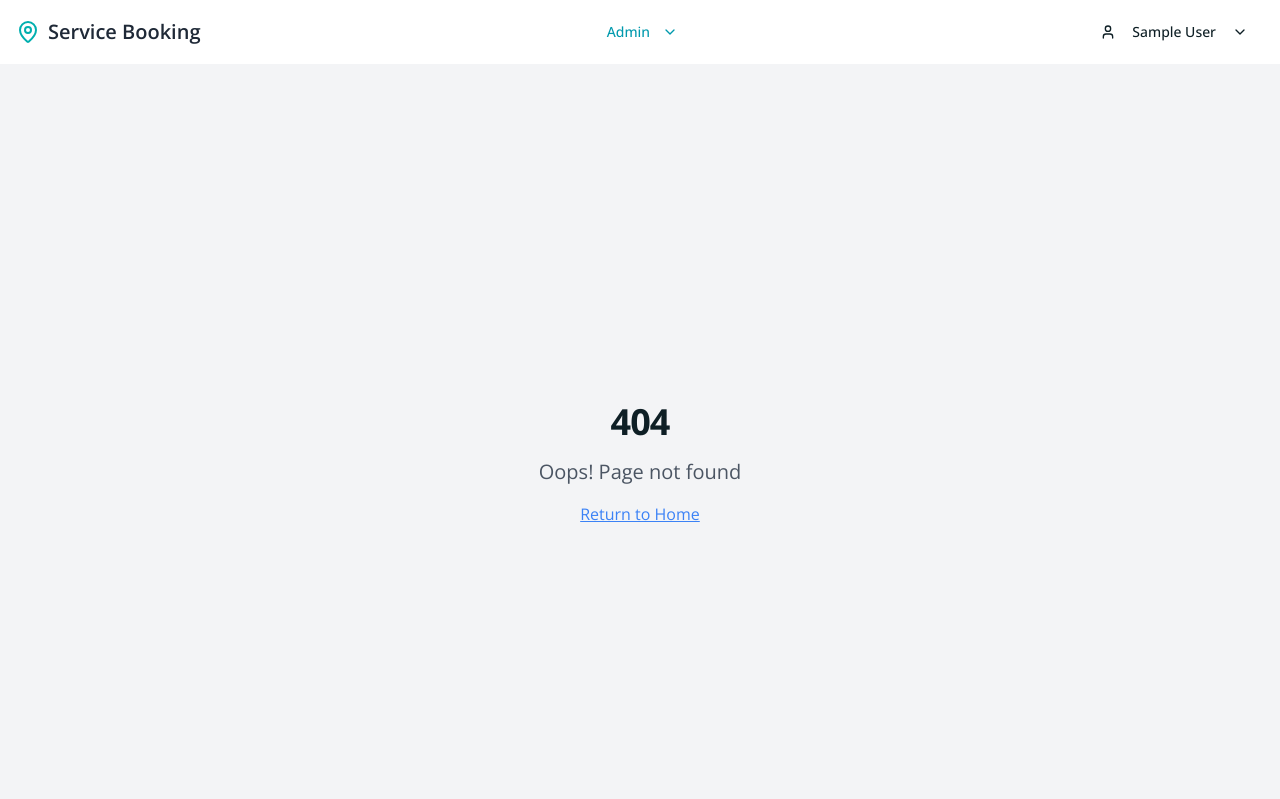
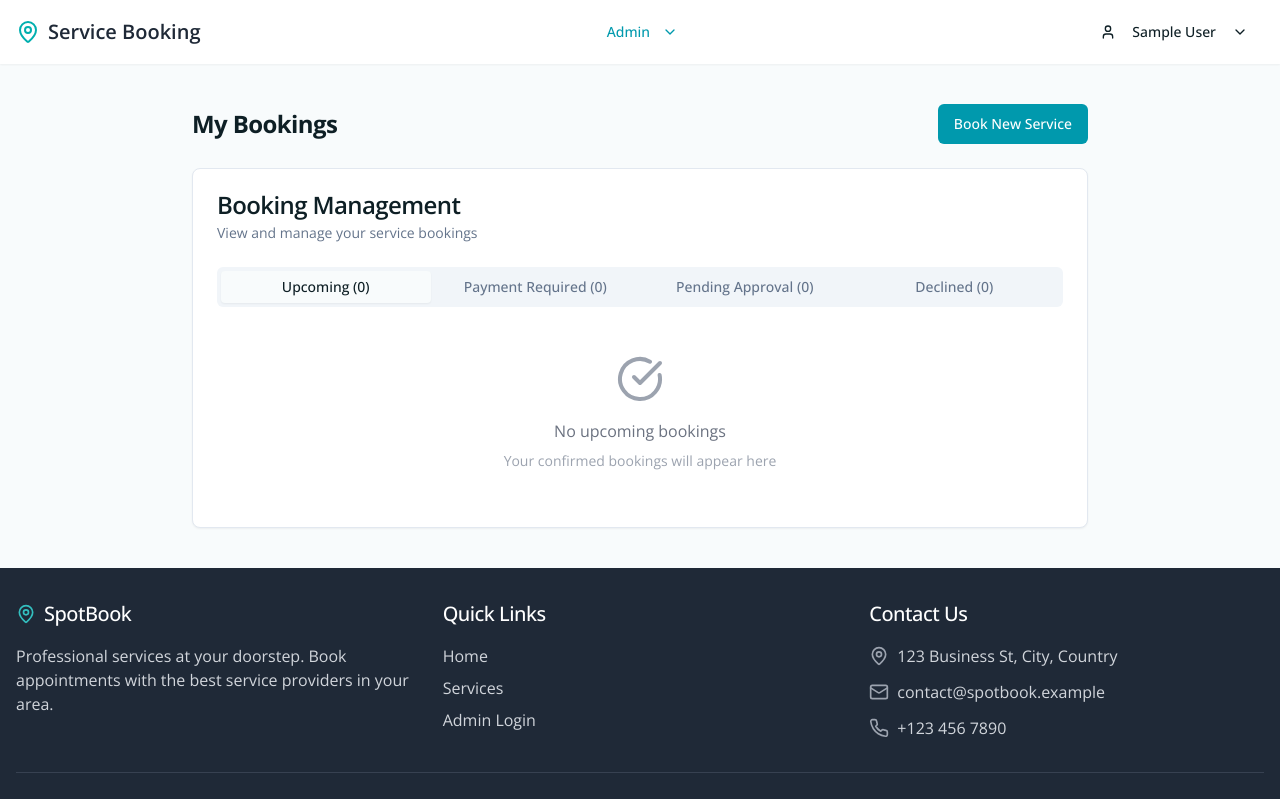
Before and after one commit to Amegbedzi-G/appoint-spot-distance-booking, a React (Vite) app: page /bookings in a window 1280 px wide. Shown: the top 799 px of the page. Built offline with nearby package versions, Linux system fonts and the light colour scheme; sample sign-in values are in the browser's storage.

Commit message:
Fix 404 error and booking status updates
- Fixed the 404 error.
- Implemented logic to update booking status to "upcoming", "approved", or "declined" based on payment and admin actions.

```diff
--- a/src/App.tsx
+++ b/src/App.tsx
@@ -79,6 +79,14 @@ const App = () => (
                   element={
                     <ProtectedRoute>
                       <MainLayout><ServicesPage /></MainLayout>
+                    </ProtectedRoute>
+                  }
+                />
+                <Route
+                  path="/bookings"
+                  element={
+                    <ProtectedRoute>
+                      <MainLayout><BookingsPage /></MainLayout>
                     </ProtectedRoute>
                   }
                 />
--- a/src/pages/BookingsPage.tsx
+++ b/src/pages/BookingsPage.tsx
@@ -7,30 +7,34 @@ import { Card, CardContent, CardDescription, CardHeader, CardTitle } from '@/com
 import { Badge } from '@/components/ui/badge';
 import { Button } from '@/components/ui/button';
 import { Tabs, TabsContent, TabsList, TabsTrigger } from '@/components/ui/tabs';
-import { Calendar, Clock, MapPin, CreditCard, CheckCircle } from 'lucide-react';
+import { Calendar, Clock, MapPin, CreditCard, CheckCircle, XCircle, Clock3 } from 'lucide-react';
 
 const BookingsPage = () => {
   const { user } = useAuth();
   const { appointments } = useAppointments();
   const navigate = useNavigate();
-  const [activeTab, setActiveTab] = useState("unpaid");
+  const [activeTab, setActiveTab] = useState("upcoming");
 
   // Filter appointments for the current user
   const userAppointments = appointments.filter(appointment =>
     appointment.customerEmail === user?.email
   );
 
-  // Filter by payment status (for demo, we'll consider approved appointments as unpaid until payment is made)
-  const unpaidBookings = userAppointments.filter(
-    appointment => appointment.status === 'approved'
+  // Categorize bookings based on their status
+  const pendingPaymentBookings = userAppointments.filter(
+    appointment => appointment.status === 'approved' // Admin approved, waiting for payment
   );
 
-  const paidBookings = userAppointments.filter(
-    appointment => appointment.status === 'completed'
+  const upcomingBookings = userAppointments.filter(
+    appointment => appointment.status === 'completed' // Paid bookings
   );
 
-  const pendingBookings = userAppointments.filter(
-    appointment => appointment.status === 'pending'
+  const pendingApprovalBookings = userAppointments.filter(
+    appointment => appointment.status === 'pending' // Waiting for admin approval
+  );
+
+  const declinedBookings = userAppointments.filter(
+    appointment => appointment.status === 'declined' // Admin declined
   );
 
   const getServiceName = (serviceId: string) => {
@@ -61,23 +65,49 @@ const BookingsPage = () => {
     });
   };
 
-  const BookingCard = ({ appointment, showPayButton = false, isPaid = false }: any) => (
-    <div className={`border rounded-lg p-4 ${isPaid ? 'border-green-200 bg-green-50' : 'border-gray-200'}`}>
+  const BookingCard = ({ appointment, showPayButton = false, status }: any) => {
+    const getStatusBadge = () => {
+      switch (status) {
+        case 'upcoming':
+          return (
+            <Badge variant="outline" className="ml-2 bg-green-100 text-green-800 border-green-300">
+              <CheckCircle className="h-3 w-3 mr-1" />
+              Confirmed
+            </Badge>
+          );
+        case 'payment':
+          return (
+            <Badge variant="outline" className="ml-2 bg-yellow-100 text-yellow-800 border-yellow-300">
+              <CreditCard className="h-3 w-3 mr-1" />
+              Payment Required
+            </Badge>
+          );
+        case 'pending':
+          return (
+            <Badge variant="outline" className="ml-2 bg-blue-100 text-blue-800 border-blue-300">
+              <Clock3 className="h-3 w-3 mr-1" />
+              Pending Approval
+            </Badge>
+          );
+        case 'declined':
+          return (
+            <Badge variant="outline" className="ml-2 bg-red-100 text-red-800 border-red-300">
+              <XCircle className="h-3 w-3 mr-1" />
+              Declined
+            </Badge>
+          );
+        default:
+          return null;
+      }
+    };
+
+    return (
+      <div className={`border rounded-lg p-4 ${status === 'upcoming' ? 'border-green-200 bg-green-50' : status === 'declined' ? 'border-red-200 bg-red-50' : 'border-gray-200'}`}>
         <div className="flex flex-col sm:flex-row justify-between">
           <div className="flex-1">
             <div className="flex items-center mb-2">
               <h3 className="font-medium text-lg">{getServiceName(appointment.serviceId)}</h3>
-            {isPaid ? (
-              <Badge variant="outline" className="ml-2 bg-green-100 text-green-800 border-green-300">
-                <CheckCircle className="h-3 w-3 mr-1" />
-                Paid
-              </Badge>
-            ) : (
-              <Badge variant="outline" className="ml-2 bg-yellow-100 text-yellow-800 border-yellow-300">
-                <CreditCard className="h-3 w-3 mr-1" />
-                Payment Required
-              </Badge>
-            )}
+              {getStatusBadge()}
             </div>
 
             <div className="space-y-2 text-sm text-gray-600">
@@ -122,6 +152,7 @@ const BookingsPage = () => {
         </div>
       </div>
     );
+  };
 
   return (
     <div className="page-container py-10">
@@ -142,20 +173,54 @@ const BookingsPage = () => {
           </CardHeader>
           <CardContent>
             <Tabs value={activeTab} onValueChange={setActiveTab} className="space-y-4">
-              <TabsList className="grid w-full grid-cols-3">
-                <TabsTrigger value="unpaid">
-                  Payment Required ({unpaidBookings.length})
+              <TabsList className="grid w-full grid-cols-4">
+                <TabsTrigger value="upcoming">
+                  Upcoming ({upcomingBookings.length})
                 </TabsTrigger>
-                <TabsTrigger value="paid">
-                  Paid Bookings ({paidBookings.length})
+                <TabsTrigger value="payment">
+                  Payment Required ({pendingPaymentBookings.length})
                 </TabsTrigger>
                 <TabsTrigger value="pending">
-                  Pending Approval ({pendingBookings.length})
+                  Pending Approval ({pendingApprovalBookings.length})
+                </TabsTrigger>
+                <TabsTrigger value="declined">
+                  Declined ({declinedBookings.length})
                 </TabsTrigger>
               </TabsList>
 
-              <TabsContent value="unpaid" className="space-y-4">
-                {unpaidBookings.length > 0 ? (
+              <TabsContent value="upcoming" className="space-y-4">
+                {upcomingBookings.length > 0 ? (
+                  <>
+                    <div className="bg-green-50 border border-green-200 rounded-lg p-4 mb-4">
+                      <div className="flex items-start">
+                        <CheckCircle className="h-5 w-5 text-green-600 mt-0.5 mr-2" />
+                        <div>
+                          <p className="font-medium text-green-800">Confirmed Bookings</p>
+                          <p className="text-sm text-green-700">
+                            These bookings have been paid for and confirmed. Our team will contact you soon.
+                          </p>
+                        </div>
+                      </div>
+                    </div>
+                    {upcomingBookings.map((appointment) => (
+                      <BookingCard
+                        key={appointment.id}
+                        appointment={appointment}
+                        status="upcoming"
+                      />
+                    ))}
+                  </>
+                ) : (
+                  <div className="text-center py-8">
+                    <CheckCircle className="h-12 w-12 text-gray-400 mx-auto mb-4" />
+                    <p className="text-gray-500 mb-2">No upcoming bookings</p>
+                    <p className="text-sm text-gray-400">Your confirmed bookings will appear here</p>
+                  </div>
+                )}
+              </TabsContent>
+
+              <TabsContent value="payment" className="space-y-4">
+                {pendingPaymentBookings.length > 0 ? (
                   <>
                     <div className="bg-yellow-50 border border-yellow-200 rounded-lg p-4 mb-4">
                       <div className="flex items-start">
@@ -168,11 +233,12 @@ const BookingsPage = () => {
                         </div>
                       </div>
                     </div>
-                    {unpaidBookings.map((appointment) => (
+                    {pendingPaymentBookings.map((appointment) => (
                       <BookingCard
                         key={appointment.id}
                         appointment={appointment}
                         showPayButton={true}
+                        status="payment"
                       />
                     ))}
                   </>
@@ -185,43 +251,12 @@ const BookingsPage = () => {
                 )}
               </TabsContent>
 
-              <TabsContent value="paid" className="space-y-4">
-                {paidBookings.length > 0 ? (
-                  <>
-                    <div className="bg-green-50 border border-green-200 rounded-lg p-4 mb-4">
-                      <div className="flex items-start">
-                        <CheckCircle className="h-5 w-5 text-green-600 mt-0.5 mr-2" />
-                        <div>
-                          <p className="font-medium text-green-800">Completed Bookings</p>
-                          <p className="text-sm text-green-700">
-                            These bookings have been paid for and completed successfully.
-                          </p>
-                        </div>
-                      </div>
-                    </div>
-                    {paidBookings.map((appointment) => (
-                      <BookingCard
-                        key={appointment.id}
-                        appointment={appointment}
-                        isPaid={true}
-                      />
-                    ))}
-                  </>
-                ) : (
-                  <div className="text-center py-8">
-                    <CheckCircle className="h-12 w-12 text-gray-400 mx-auto mb-4" />
-                    <p className="text-gray-500 mb-2">No completed bookings yet</p>
-                    <p className="text-sm text-gray-400">Your paid bookings will appear here</p>
-                  </div>
-                )}
-              </TabsContent>
-
               <TabsContent value="pending" className="space-y-4">
-                {pendingBookings.length > 0 ? (
+                {pendingApprovalBookings.length > 0 ? (
                   <>
                     <div className="bg-blue-50 border border-blue-200 rounded-lg p-4 mb-4">
                       <div className="flex items-start">
-                        <Clock className="h-5 w-5 text-blue-600 mt-0.5 mr-2" />
+                        <Clock3 className="h-5 w-5 text-blue-600 mt-0.5 mr-2" />
                         <div>
                           <p className="font-medium text-blue-800">Awaiting Approval</p>
                           <p className="text-sm text-blue-700">
@@ -230,18 +265,50 @@ const BookingsPage = () => {
                         </div>
                       </div>
                     </div>
-                    {pendingBookings.map((appointment) => (
+                    {pendingApprovalBookings.map((appointment) => (
                       <BookingCard
                         key={appointment.id}
                         appointment={appointment}
+                        status="pending"
                       />
                     ))}
                   </>
                 ) : (
                   <div className="text-center py-8">
-                    <Clock className="h-12 w-12 text-gray-400 mx-auto mb-4" />
+                    <Clock3 className="h-12 w-12 text-gray-400 mx-auto mb-4" />
                     <p className="text-gray-500 mb-2">No pending bookings</p>
                     <p className="text-sm text-gray-400">Your submitted bookings will appear here while awaiting approval</p>
+                  </div>
+                )}
+              </TabsContent>
+
+              <TabsContent value="declined" className="space-y-4">
+                {declinedBookings.length > 0 ? (
+                  <>
+                    <div className="bg-red-50 border border-red-200 rounded-lg p-4 mb-4">
+                      <div className="flex items-start">
+                        <XCircle className="h-5 w-5 text-red-600 mt-0.5 mr-2" />
+                        <div>
+                          <p className="font-medium text-red-800">Declined Bookings</p>
+                          <p className="text-sm text-red-700">
+                            These bookings were declined by our admin. You can book new services from the services page.
+                          </p>
+                        </div>
+                      </div>
+                    </div>
+                    {declinedBookings.map((appointment) => (
+                      <BookingCard
+                        key={appointment.id}
+                        appointment={appointment}
+                        status="declined"
+                      />
+                    ))}
+                  </>
+                ) : (
+                  <div className="text-center py-8">
+                    <XCircle className="h-12 w-12 text-gray-400 mx-auto mb-4" />
+                    <p className="text-gray-500 mb-2">No declined bookings</p>
+                    <p className="text-sm text-gray-400">Declined bookings would appear here</p>
                   </div>
                 )}
               </TabsContent>
```
Lines whose indentation alone changed are shown as unchanged.
